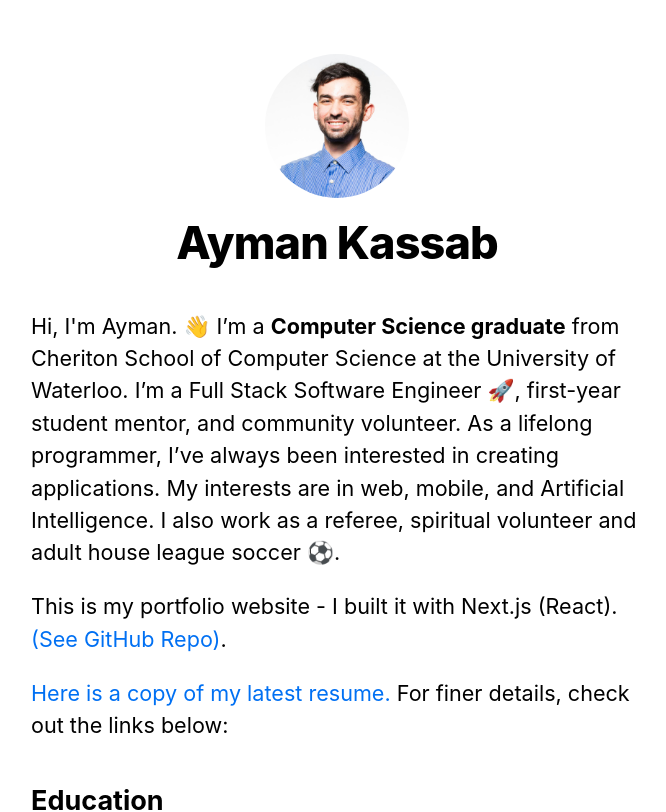
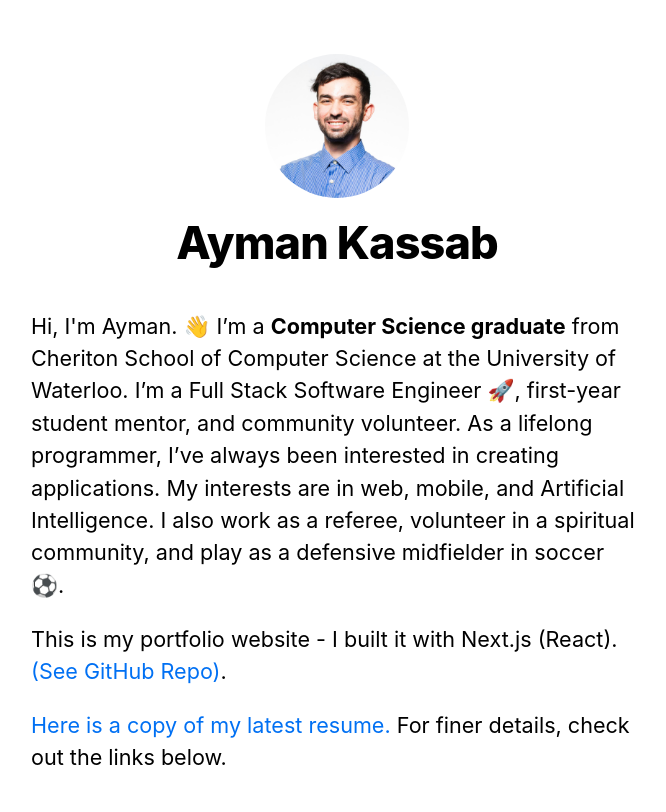
Before and after one commit to akassab/akassab-portfolio, a Next.js app: page / in a window 1280 px wide. Shown: the top 812 px of the page, without its empty margins (303-969 px from the left). Built offline with nearby package versions, Linux system fonts and the light colour scheme; no server answers.

Commit message:
Fix Spelling (#31)

```diff
--- a/pages/index.tsx
+++ b/pages/index.tsx
@@ -31,8 +31,8 @@ const Home = ({
           Stack Software Engineer 🚀, first-year student mentor, and community
           volunteer. As a lifelong programmer, I’ve always been interested in
           creating applications. My interests are in web, mobile, and Artificial
-          Intelligence. I also work as a referee, spiritual volunteer and adult
-          house league soccer ⚽️.
+          Intelligence. I also work as a referee, volunteer in a spiritual
+          community, and play as a defensive midfielder in soccer ⚽️.
         </p>
         <p>
           This is my portfolio website - I built it with Next.js (React).
@@ -46,7 +46,7 @@ const Home = ({
           <a href="/Ayman_Kassab.pdf" download>
             Here is a copy of my latest resume.
           </a>{' '}
-          For finer details, check out the links below:
+          For finer details, check out the links below.
         </p>
       </section>
       <section className={`${utilStyles.headingMd} ${utilStyles.padding1px}`}>
--- a/posts/experiences/nerv-technology.md
+++ b/posts/experiences/nerv-technology.md
@@ -6,7 +6,7 @@ img: nerv-technology.png
 
 [![NERv Technology Logo](/images/nerv-technology.png)](https://nervtechnology.com/)
 
-NERv Technology is a health-tech startup working on a monitoring system and device which reduces a surgeon's response time to surgical accidents, improves patient recovery, and saves lives.
+NERv Technology is a health-tech startup creating a monitoring system and device aiming to reduce a surgeon's response time to surgical accidents, improve patient recovery, and save lives.
 
 At NERv Technology, I worked a hybrid work schedule with the Software Engineering Lead on various systems requiring shifting back and forth between different frameworks and languages. I improved backend security, added features to their Android tablet, developed a migration system, and debugged and re-architected old code and design decisions.
 
```
